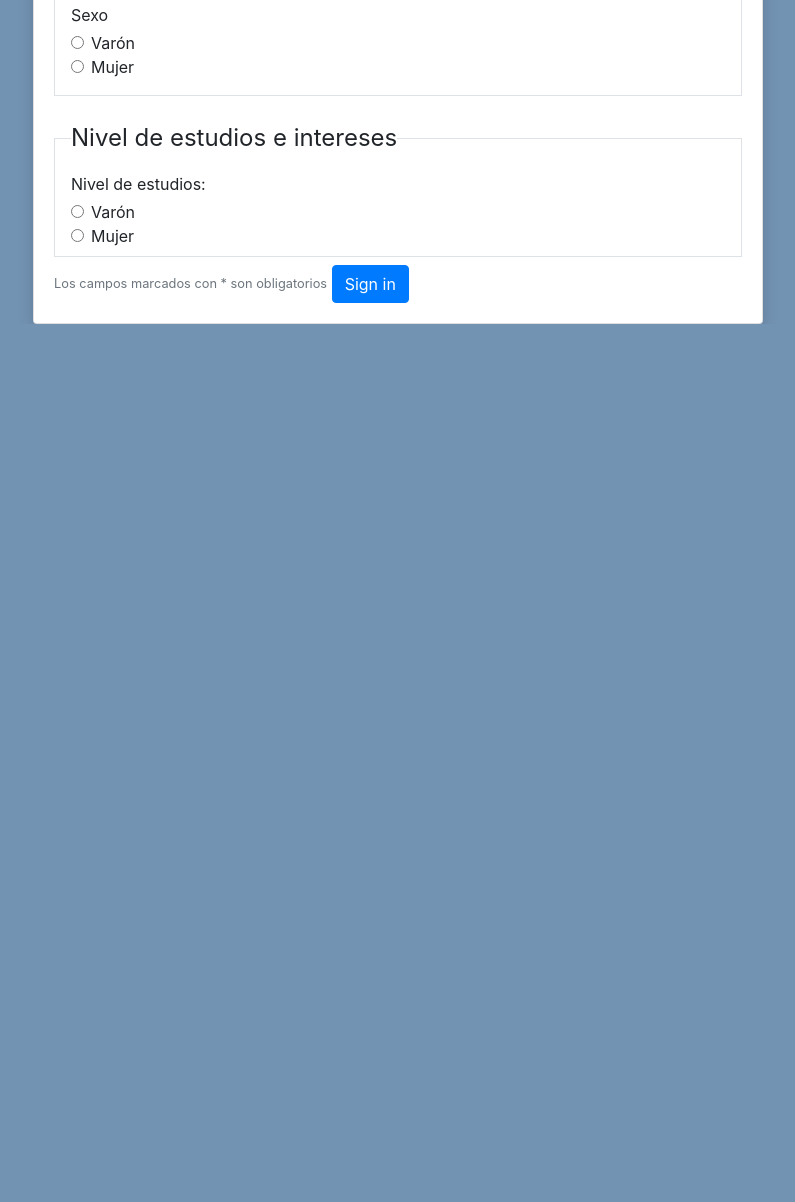
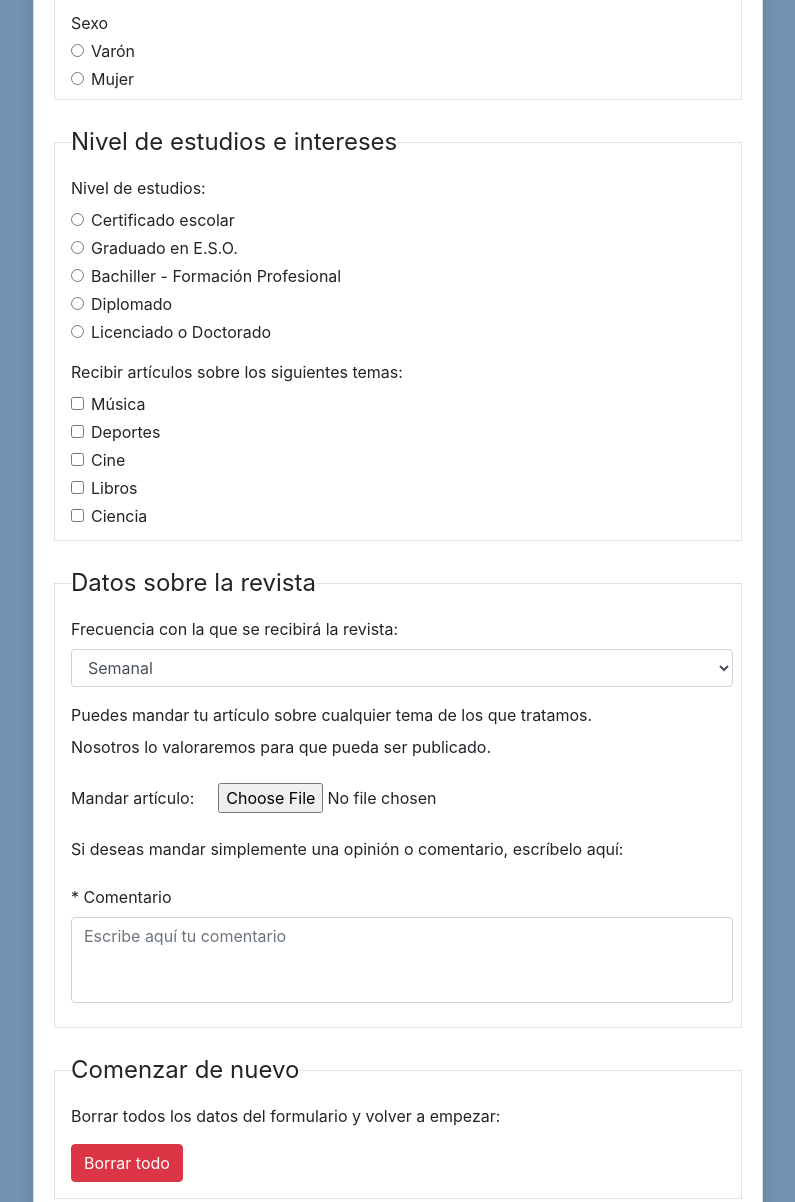
Before and after one commit to renatorrv-edu/dawec, a plain HTML site: page formulario_completo/index.html in a window 1280 px wide. Shown: the part 650-1852 px from the top of the page, without its empty margins (242-1037 px from the left). Before the commit the page ends 974 px from the top, so only its background shows below. Drawn offline with nearby package versions, Linux system fonts and the light colour scheme; a script that the page names is missing.

Commit message:
Terminar estructura del formulario en formulario_completo. Crear archivo index.js.

```diff
--- a/formulario_completo/index.html
+++ b/formulario_completo/index.html
@@ -7,7 +7,9 @@
   <link rel="stylesheet" href="https://stackpath.bootstrapcdn.com/bootstrap/4.5.2/css/bootstrap.min.css">
   <script src="index.js" defer></script>
   <style>
-    body {background-color: #7393B3;}
+    body {
+      background-color: #7393B3;
+    }
   </style>
 </head>
 <body>
@@ -18,12 +20,12 @@
           <div class="card-body">
             <h2 class="text-center mb-2">Formulario</h2>
             <form>
-                <fieldset class="border p-3">
+              <fieldset class="border p-2 pl-3 mt-4 mb-2">
                 <legend class="w-auto">Información Personal</legend>
                 <div class="form-row">
                   <div class="form-group col-md-4">
                     <label for="name">* Nombre</label>
-                      <input type="text" class="form-control" id="name"">
+                    <input type="text" class="form-control" id="name">
                   </div>
                   <div class="form-group col-md-4">
                     <label for="first_lastname">* Primer apellido</label>
@@ -51,7 +53,7 @@
                   <input type="password" class="form-control" id="password">
                 </div>
                 <p class="mb-1">Sexo</p>
-                  <div class="form-check">
+                <div class="form-check mb-1">
                   <input class="form-check-input" type="radio" name="sex" id="flexRadioDefault1" value="hombre">
                   <label class="form-check-label" for="flexRadioDefault1">
                     Varón
@@ -66,22 +68,102 @@
               </fieldset>
               <fieldset class="border p-2 pl-3 mt-4 mb-2">
                 <legend class="w-auto">Nivel de estudios e intereses</legend>
-                  <p class="mb-1">Nivel de estudios: </p>
-                  <div class="form-check">
-                    <input class="form-check-input" type="radio" name="sex" id="flexRadioDefault1" value="hombre">
-                    <label class="form-check-label" for="flexRadioDefault1">
-                      Varón
+                <p class="mb-2">Nivel de estudios: </p>
+                <div class="form-check mb-1">
+                  <input class="form-check-input" type="radio" name="nivel_estudios" id="nivel_estudios_1" value="certificado_escolar">
+                  <label class="form-check-label" for="nivel_estudios_1">
+                    Certificado escolar
                   </label>
                 </div>
-                  <div class="form-check">
-                    <input class="form-check-input" type="radio" name="sex" id="flexRadioDefault2" value="mujer">
-                    <label class="form-check-label" for="flexRadioDefault2">
-                      Mujer
+                <div class="form-check mb-1">
+                  <input class="form-check-input" type="radio" name="nivel_estudios" id="nivel_estudios_2" value="graduado_eso">
+                  <label class="form-check-label" for="nivel_estudios_2">
+                    Graduado en E.S.O.
+                  </label>
+                </div>
+                <div class="form-check mb-1">
+                  <input class="form-check-input" type="radio" name="nivel_estudios" id="nivel_estudios_3" value="bachiller_fp">
+                  <label class="form-check-label" for="nivel_estudios_3">
+                    Bachiller - Formación Profesional
+                  </label>
+                </div>
+                <div class="form-check mb-1">
+                  <input class="form-check-input" type="radio" name="nivel_estudios" id="nivel_estudios_4" value="diplomado">
+                  <label class="form-check-label" for="nivel_estudios_4">
+                    Diplomado
+                  </label>
+                </div>
+                <div class="form-check mb-1">
+                  <input class="form-check-input" type="radio" name="nivel_estudios" id="nivel_estudios_5" value="licenciado_doctorado">
+                  <label class="form-check-label" for="nivel_estudios_5">
+                    Licenciado o Doctorado
+                  </label>
+                </div>
+                <p class="mb-2 mt-3">Recibir artículos sobre los siguientes temas: </p>
+                <div class="form-check mb-1">
+                  <input class="form-check-input" type="checkbox" value="musica" id="articulos_1">
+                  <label class="form-check-label" for="articulos_1">
+                    Música
+                  </label>
+                </div>
+                <div class="form-check mb-1">
+                  <input class="form-check-input" type="checkbox" value="deportes" id="articulos_2">
+                  <label class="form-check-label" for="articulos_2">
+                    Deportes
+                  </label>
+                </div>
+                <div class="form-check mb-1">
+                  <input class="form-check-input" type="checkbox" value="cine" id="articulos_3">
+                  <label class="form-check-label" for="articulos_3">
+                    Cine
+                  </label>
+                </div>
+                <div class="form-check mb-1">
+                  <input class="form-check-input" type="checkbox" value="libros" id="articulos_4">
+                  <label class="form-check-label" for="articulos_4">
+                    Libros
+                  </label>
+                </div>
+                <div class="form-check mb-1">
+                  <input class="form-check-input" type="checkbox" value="ciencia" id="articulos_5">
+                  <label class="form-check-label" for="articulos_5">
+                    Ciencia
                   </label>
                 </div>
               </fieldset>
-                  <small class="text-muted">Los campos marcados con * son obligatorios</small>
-                  <button type="submit" class="btn btn-primary">Sign in</button>
+              <fieldset class="border p-2 pl-3 mt-4 mb-2">
+                <legend class="w-auto">Datos sobre la revista</legend>
+                <p class="mb-2">Frecuencia con la que se recibirá la revista: </p>
+                <select class="form-control" name="frecuencia" id="frecuencia">
+                  <option value="semanal">Semanal</option>
+                  <option value="mensual">Mensual</option>
+                  <option value="trimestral">Trimestral</option>
+                  <option value="bianual">Bianual</option>
+                </select>
+                <p class="mb-2 mt-3">Puedes mandar tu artículo sobre cualquier tema de los que tratamos.</p>
+                <p class="mb-2">Nosotros lo valoraremos para que pueda ser publicado.</p>
+                <div class="form-group mt-4 d-flex align-items-center" style="white-space: nowrap;">
+                  <label for="exampleFormControlFile1" class="mb-0 mr-4">Mandar artículo: </label>
+                  <input type="file" class="form-control-file" id="articulo_archivo">
+                </div>
+                <p class="mb-2 mt-4">Si deseas mandar simplemente una opinión o comentario, escríbelo aquí: </p>
+                <div class="form-group">
+                  <label for="comentario" class="mb-2 mt-3">* Comentario</label>
+                  <textarea class="form-control" id="comentario" rows="3" placeholder="Escribe aquí tu comentario" style="resize: none;"></textarea>
+                </div>
+              </fieldset>
+              <fieldset class="border p-2 pl-3 mt-4 mb-2">
+                <legend class="w-auto">Comenzar de nuevo</legend>
+                <p class="mb-2">Borrar todos los datos del formulario y volver a empezar: </p>
+                <button type="submit" class="btn btn-danger mt-2 mb-2" id="borrar_formulario">Borrar todo</button>
+              </fieldset>
+              <fieldset class="border p-2 pl-3 mt-4 mb-3">
+                <legend class="w-auto">Enviar</legend>
+                <p class="mb-2">Enviar formulario por correo electrónico:</p>
+                <p class="mb-2">Al pulsar en el botón, se abrirá la página de envío de correo. Allí pulsa en "enviar".</p>
+                <button type="submit" class="btn btn-primary mt-2 mb-2" id="enviar_formulario">Enviar por correo</button>
+              </fieldset>
+              <small class="text-muted ml-1">Los campos marcados con * son obligatorios</small>
             </form>
           </div>
         </div>
```
Also changed, not shown: formulario_completo/index.js (added). Lines whose indentation alone changed are shown as unchanged.
